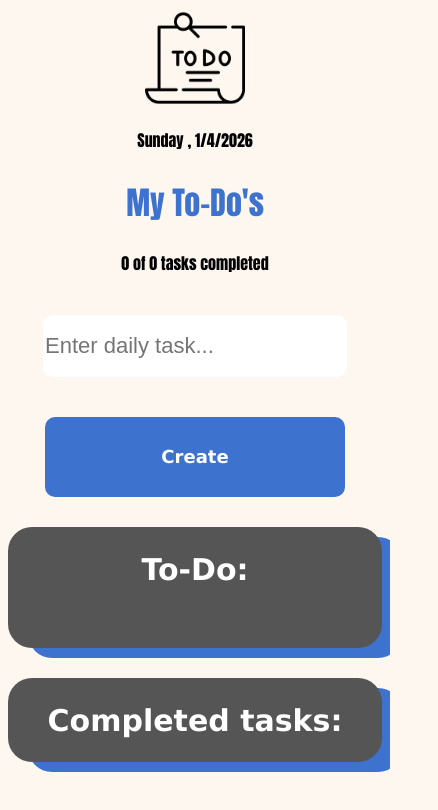
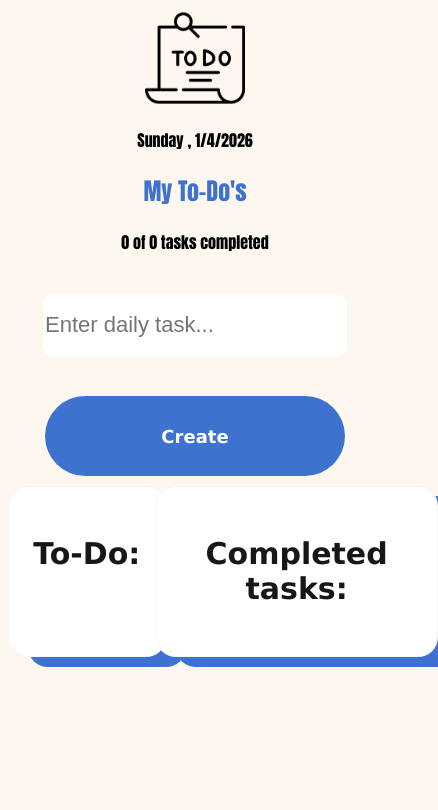
Before and after one commit to hjs-0103/basic_to_do_list, a plain HTML site: page index.html in a window 390 px wide. Shown: the whole page, 438 px wide, since content can reach past the window. Drawn offline with Linux system fonts and the light colour scheme.

Commit message:
Add files via upload

```diff
--- a/index.html
+++ b/index.html
@@ -15,7 +15,7 @@
         <div id="user-input"><input type="text" placeholder="Enter daily task..." id="input"></input><button
                 class="create">Create</button></div>
     </div>
-
+    <div class="grid">
         <div class="list-container">
             <h2>To-Do:</h2>
             <ul class="list">
@@ -30,6 +30,7 @@
 
             </div>
         </div>
+    </div>
 
     <script src="script.js"></script>
 </body>
--- a/style.css
+++ b/style.css
@@ -4,7 +4,7 @@ body {
 }
 
 h2 {
-    color: white;
+    color: rgb(23, 23, 23);
     font-family: Verdana, Geneva, Tahoma, sans-serif;
     text-align: center;
 }
@@ -31,37 +31,40 @@ h2 {
     font-size: 48px;
     padding: 5px;
     color: #3e72cf;
-    height: 30px;
+    height: 20px;
 
 }
 
 
 .list {
     margin-top: 20px;
+    list-style-type: none;
 }
 
 .list-container {
     display: flex;
     flex-direction: column;
-    margin: 0 auto;
-    margin-top: 30px;
+    margin-top: 10px;
     outline-style: none;
     box-shadow: #3e72cf 20px 10px;
-    width: 80%;
     border-radius: 24px;
-    background-color: #555555;
+    padding: 24px;
     font-family: 'Courier New', Courier, monospace;
+    background-color: #FFFFFF;
+    border-radius: 20px;
+    border: 1px solid rgba(0, 0, 0, 0.04);
+
+
 }
 
 .list-item {
-    color: rgb(239, 239, 239);
+
     width: 100%;
 
 }
 
 input {
     border-style: none;
-
     width: 200px;
     height: 30px;
     border-radius: 10px;
@@ -76,7 +79,7 @@ input {
     left: 50rem;
     width: 150px;
     height: 32px;
-    border-radius: 10px;
+    border-radius: 9999px;
     background-color: #3e72cf;
     border-style: none;
     color: white;
@@ -104,7 +107,7 @@ input {
 
 .done-button {
     background-color: transparent;
-    color: white;
+    color: rgb(16, 16, 16);
     border-style: none;
     font-size: 18px;
 
@@ -115,12 +118,23 @@ input {
 }
 
 .finished {
-    text-decoration: line-through;
-    color: white;
+
+    color: rgb(31, 30, 30);
+    text-decoration: none;
+    list-style-type: none;
 }
 
 .finished-items {
     text-align: center;
+
+}
+
+.grid {
+    display: grid;
+    grid-template-columns: 2fr 1fr;
+    gap: 40px;
+    margin-top: 20px;
+    margin: 0 auto;
 }
 
 
@@ -150,7 +164,7 @@ input {
 
 
     #main-heading {
-        font-size: 32px;
+        font-size: 24px;
 
 
     }
```
Lines whose indentation alone changed are shown as unchanged.
